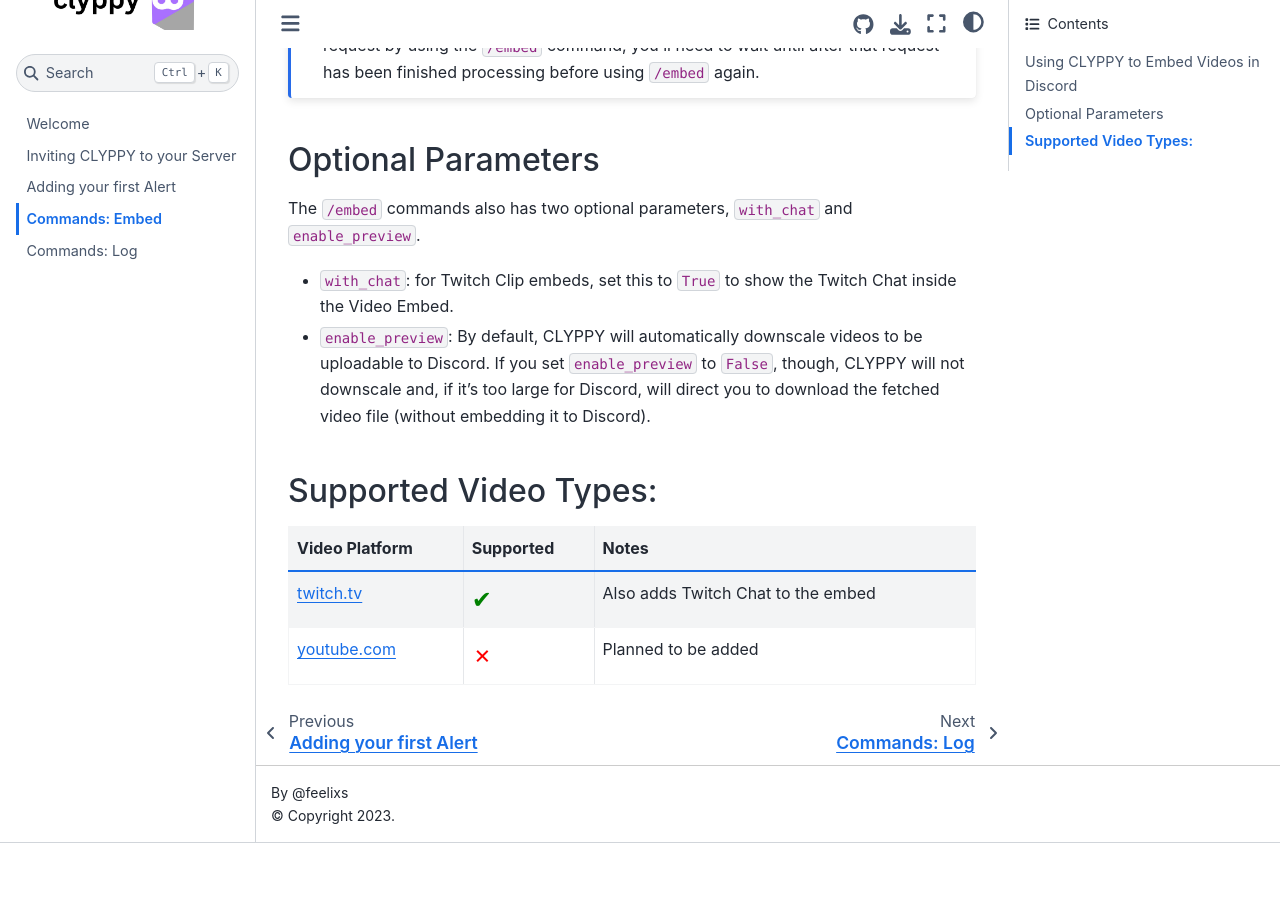
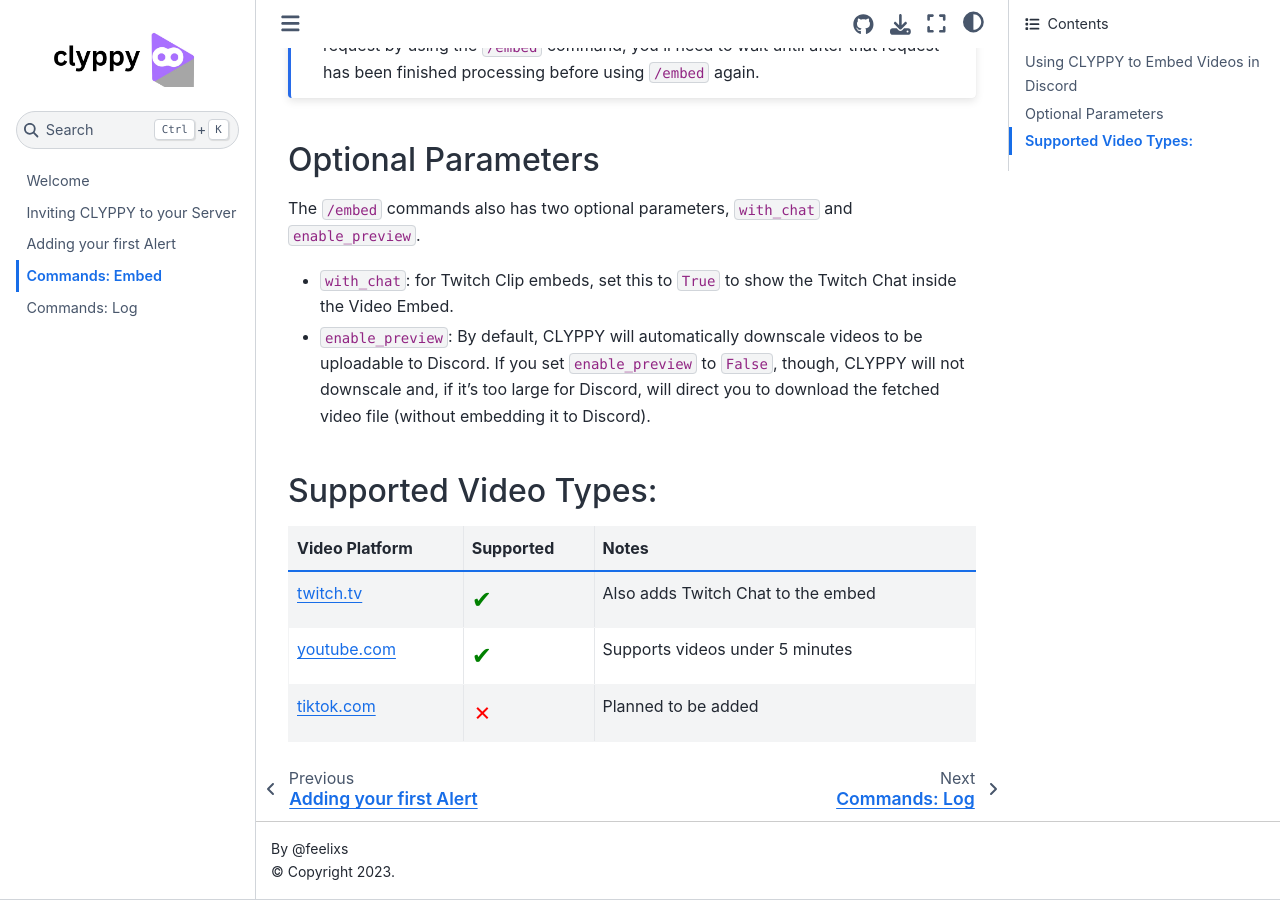
Before and after one commit to feelixs/clyppy-docs, a Jupyter Book: the page built from docs/embed.md, in a window 1280 px wide and 900 px high, scrolled down 663 px. Built offline with Jupyter Book 1.0.4 settings and Sphinx 7.4.7 and the Sphinx Book theme 1.1.4, drawn with Linux system fonts in a browser that asks for light colours; before the commit the page ends 1506 px from its top, so only the background shows below that.

Commit message:
Update embed.md

```diff
--- a/docs/embed.md
+++ b/docs/embed.md
@@ -31,4 +31,5 @@ The `/embed` commands also has two optional parameters, `with_chat` and `enable_
 | Video Platform | Supported                                                  | Notes                              |
 |----------------|------------------------------------------------------------|------------------------------------|
 | twitch.tv      | <span style="color:green;font-size:1.5em;">&#10004;</span> | Also adds Twitch Chat to the embed |
-| youtube.com    | <span style="color:red;font-size:1.5em;">&#10007;</span>   | Planned to be added                |
+| youtube.com    | <span style="color:green;font-size:1.5em;">&#10004;</span> | Supports videos under 5 minutes    |
+| tiktok.com     | <span style="color:red;font-size:1.5em;">&#10007;</span>   | Planned to be added                |
```
